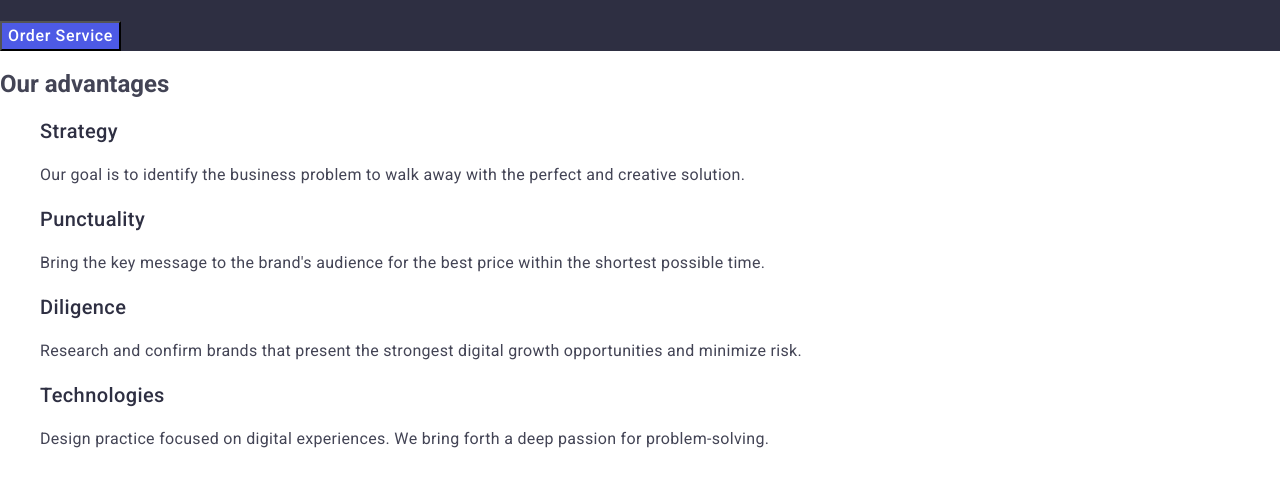
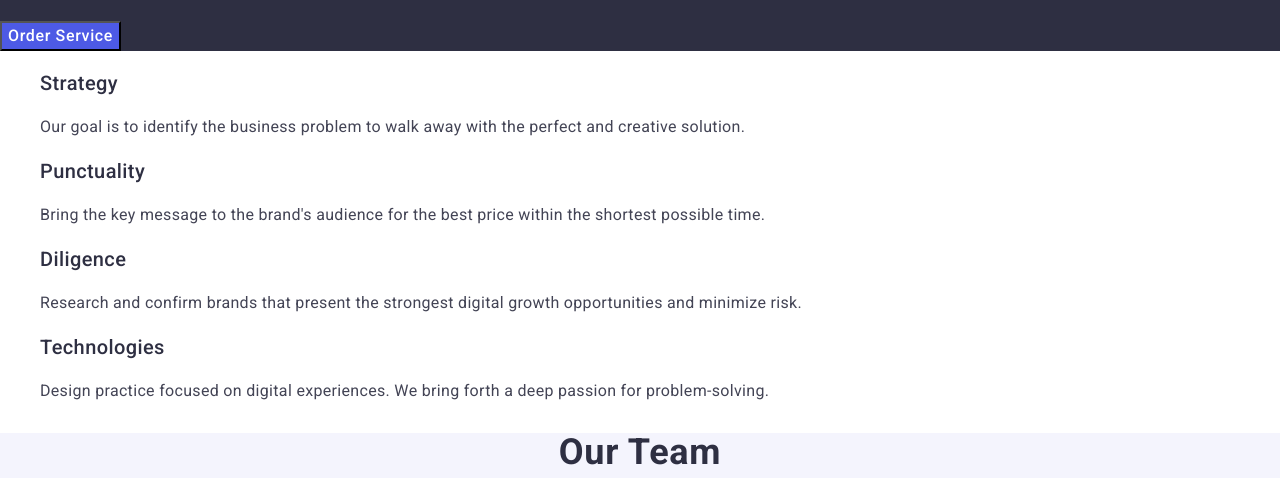
Before and after one commit to ViktoriiaOlex/goit-markup-hw-03, a plain HTML site: page index.html in a window 1280 px wide. Shown: the part 287-765 px from the top of the page. Drawn offline with nearby package versions, Linux system fonts and the light colour scheme.

Commit message:
assed class visually-hidden

```diff
--- a/css/style.css
+++ b/css/style.css
@@ -97,6 +97,18 @@ address {
 }
 /*section-advantages*/
 
+.visually-hidden {
+    position: absolute;
+    width: 1px;
+    height: 1px;
+    margin: -1px;
+    border: 0;
+    padding: 0;
+    white-space: nowrap;
+    clip-path: inset(100%);
+    clip: rect(0 0 0 0);
+    overflow: hidden;
+}
 .advantage-title {
     color: var(--NAVY-BLUE, #2E2F42);
     font-size: 20px;
--- a/index.html
+++ b/index.html
@@ -60,7 +60,7 @@
       <!--Section Our advantages-->
 
       <section class="section-advantages">
-        <h2 class="visually-hiden">Our advantages</h2>
+        <h2 class="visually-hidden">Our advantages</h2>
         <ul>
           <li>
             <h3 class="advantage-title">Strategy</h3>
```
